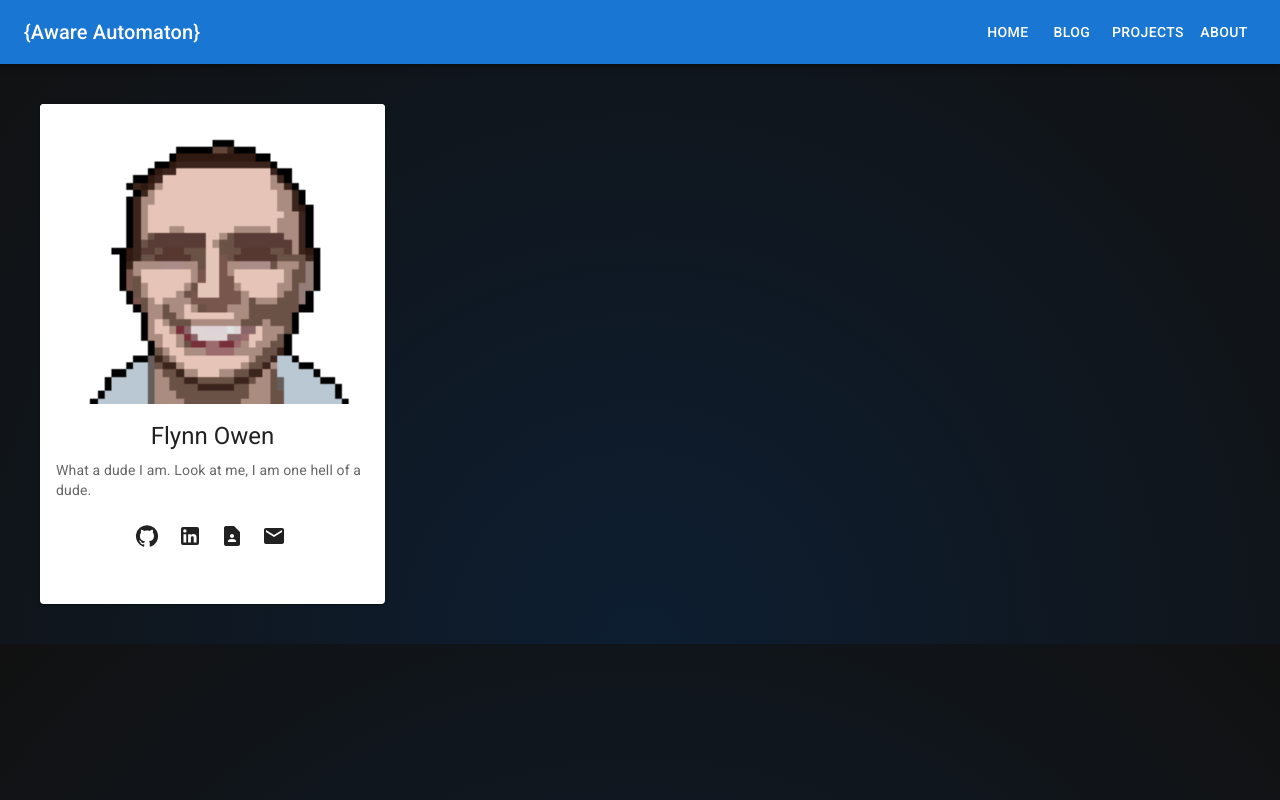
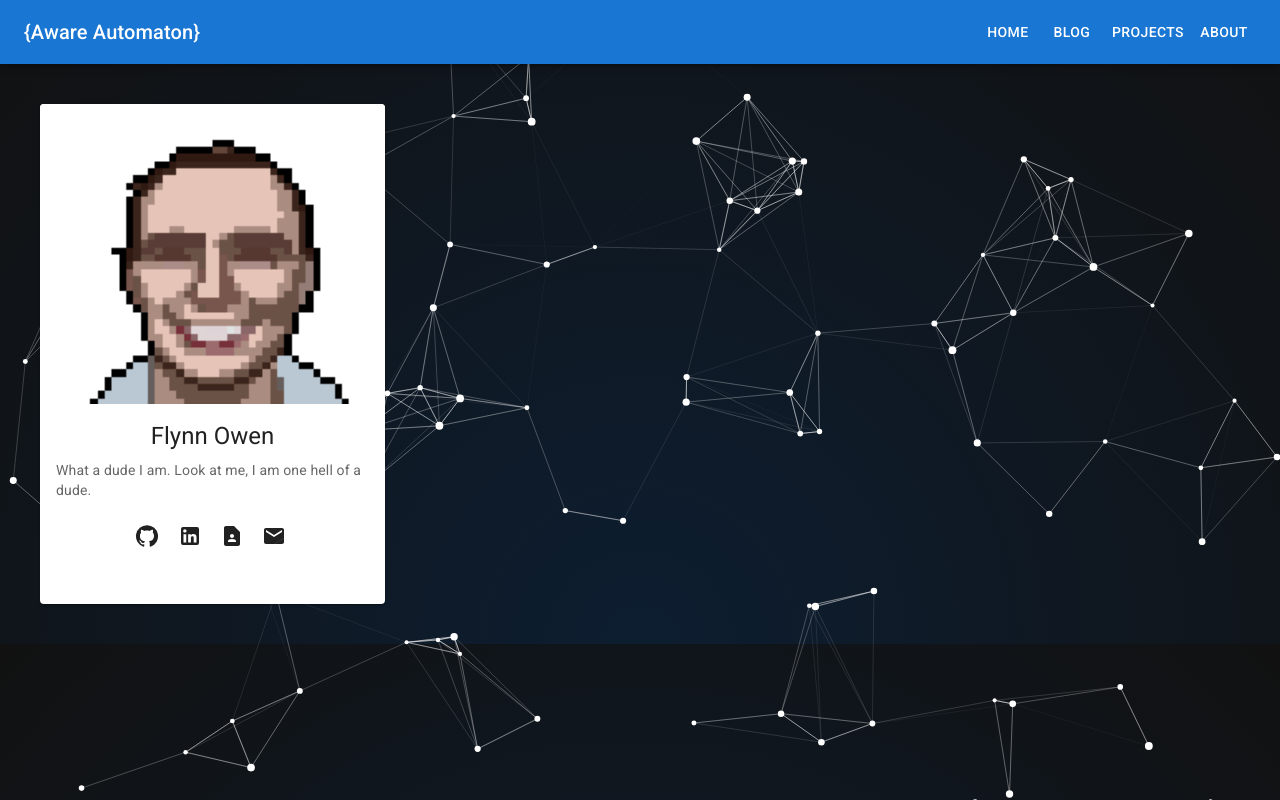
Before and after one commit to FlynnOwen/aware-automaton, a React (Create React App) app in the folder flynn-website/: page /home in a window 1280 px wide. Built offline with nearby package versions, Linux system fonts and the light colour scheme.

Commit message:
include particles in App

```diff
--- a/flynn-website/src/App.js
+++ b/flynn-website/src/App.js
@@ -2,6 +2,7 @@ import './App.css';
 import ProfileCard from './components/cards/profile';
 import CustomAppBar from './components/navbar/appbar';
 import CustomBody from './components/body/body';
+import CustomParticles from './components/body/customparticles';
 import { Box } from '@mui/material';
 import { Redirect, Route } from 'react-router';
 
@@ -9,9 +10,9 @@ function App() {
 
   return (
     <div>
-
       <Route path="/">
         <CustomAppBar/>
+        <CustomParticles/>
       </Route>
 
       <Route path="/" exact>
```
